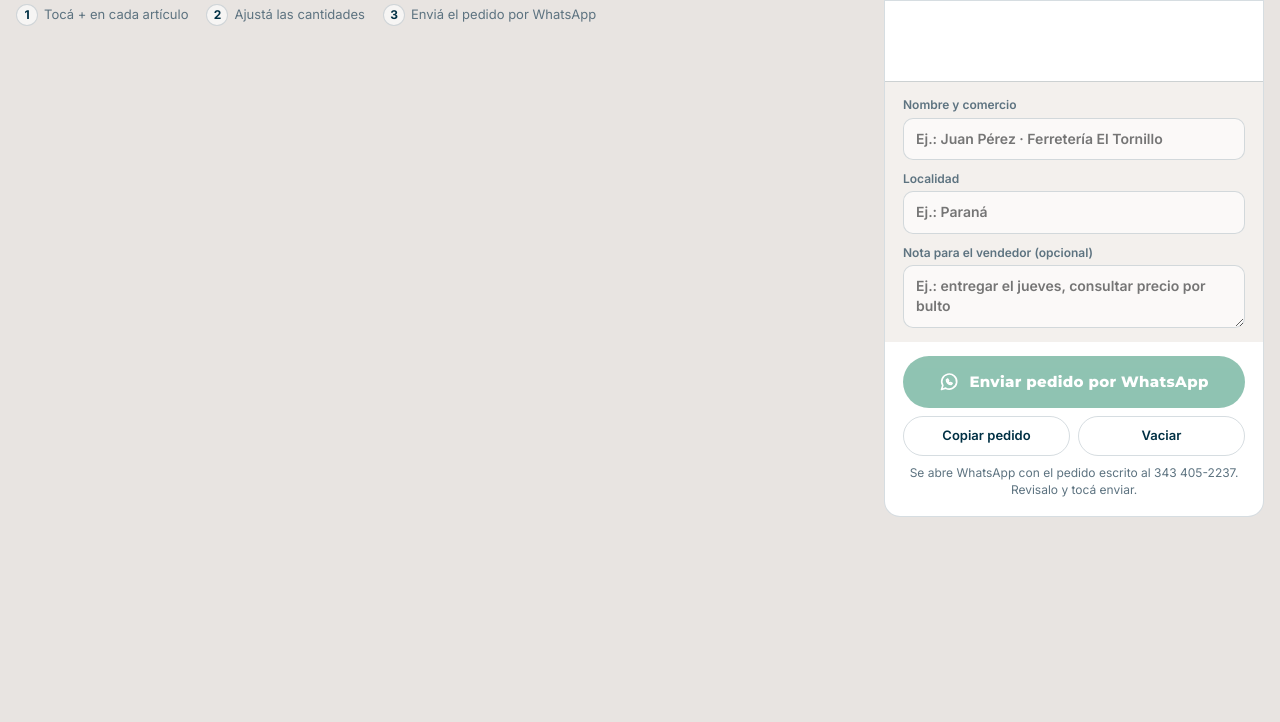
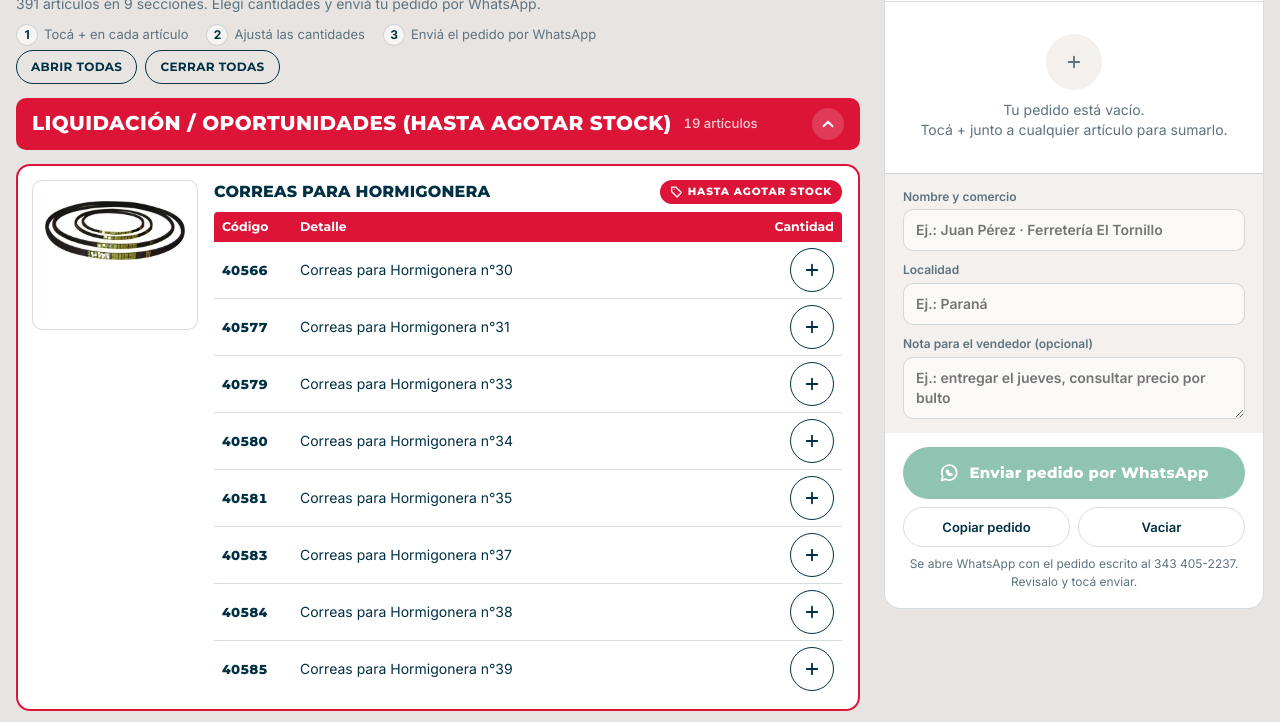
Before and after one commit to Mirkkobf/pedidos-donroy, a plain HTML site: page index.html in a window 1280 px wide. Shown: the part 141-863 px from the top of the page. Before the commit the page ends 800 px from the top, so only its background shows below. Drawn offline with Linux system fonts and the light colour scheme.

Commit message:
Update index.html

```diff
--- a/index.html
+++ b/index.html
@@ -181,7 +181,7 @@ z    </div>
         <span><b>2</b>Ajustá las cantidades</span>
         <span><b>3</b>Enviá el pedido por WhatsApp</span>
       </div>
-      <div class="tog"></div>
+      <div class="tog"><button type="button" id="openAll">Abrir todas</button><button type="button" id="closeAll">Cerrar todas</button></div>
       <div id="cat"></div>
       <div class="noresult hide" id="nores">No encontramos artículos con esa búsqueda. Probá con el código o una palabra más corta.</div>
     </main>
```
